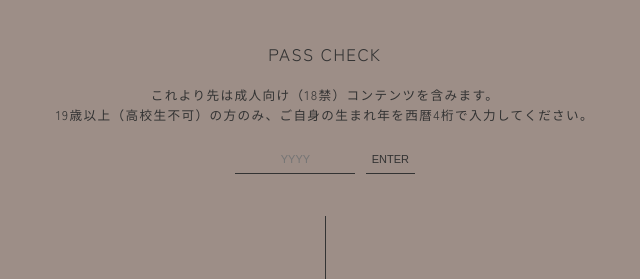
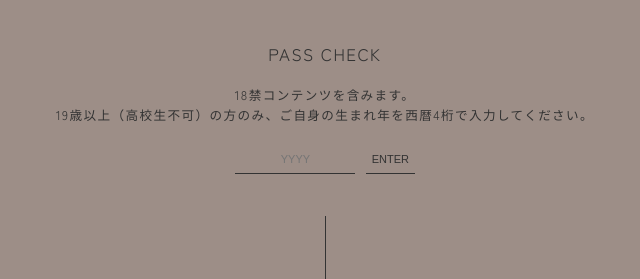
Before and after one commit to bisqhq/bisqhq.github.io, a Jekyll site: the page R/R.html, which Jekyll copies as it is, in a window 1280 px wide. Shown: the part 269-548 px from the top of the page, without its empty margins (315-955 px from the left). Built offline with Jekyll 4.4.1, drawn with Linux system fonts in a browser that asks for light colours.

Commit message:
Update R.html

```diff
--- a/R/R.html
+++ b/R/R.html
@@ -20,7 +20,10 @@
         <main>
             <section>
                 <h2>PASS CHECK</h2>
-                <p class="pass-desc">これより先は成人向け（18禁）コンテンツを含みます。<br>19歳以上（高校生不可）の方のみ、ご自身の生まれ年を西暦4桁で入力してください。</p>
+                <p class="pass-desc">
+    18禁コンテンツを含みます。<br>
+    19歳以上（高校生不可）の方のみ、ご自身の生まれ年を西暦4桁で入力してください。
+</p>
                 <form onsubmit="checkPassword(event)">
                     <input type="password" id="pass-field" placeholder="YYYY" maxlength="4" autofocus>
                     <button type="submit">ENTER</button>
```
